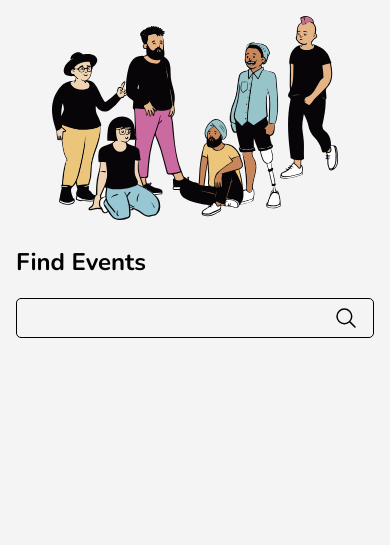
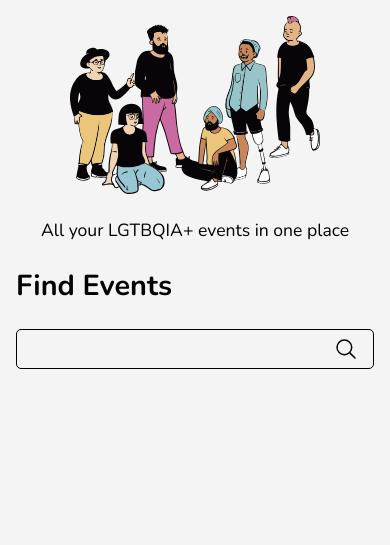
Before and after one commit to ceciCoding/Queerevent, a Flask app: page / in a window 390 px wide. Shown: the top 545 px of the page. Run offline with Flask 2, Linux system fonts and the light colour scheme; some libraries are stand-ins or nearby versions.

Commit message:
finished hero section for both sizes

```diff
--- a/static/styles.css
+++ b/static/styles.css
@@ -29,6 +29,10 @@ main {
     margin-top: 3rem;
 }
 
+h1 {
+    font-size: 2.2rem;
+}
+
 /*navigation bar styles*/
 .mobile-nav {
     display: none;
@@ -51,7 +55,7 @@ main {
 }
 
 .desktop-nav ul li {
-    margin-left: 2rem;
+    margin-left: 3.5rem;
     font-weight: 700;
 }
 
@@ -74,7 +78,7 @@ main {
 
 #search {
     height: 2.5rem;
-    width: 18rem;
+    width: 25rem;
     border: 1px solid;
     border-radius: 5px;
     background-color: transparent;
@@ -91,9 +95,11 @@ main {
 }
 
 .hero {
-    width: 80%;
+    width: 50%;
     grid-column: 2/3;
     justify-self: center;
+    font-size: 1.2rem;
+    text-align: center;
 }
 
 /*footer styles*/
@@ -108,7 +114,8 @@ footer {
     height: 40px;
 }
 
-/*mobile styles*/
+/****** MOBILE STYLES *********/
+
 @media screen and (max-width: 800px) {
     .desktop-nav {
         display: none;
@@ -121,6 +128,10 @@ footer {
     main {
         margin: 1rem;
     }
+
+   h1 {
+       font-size: 1.8rem;
+   }
 
 /*mobile nav styles*/
   .mobile-nav {
@@ -158,6 +169,12 @@ footer {
 
   .hero {
       margin: 0 auto;
+      width: 100%;
+      font-size: 1.1rem;
+  }
+
+  .hero > img {
+      width: 70%;
   }
 
 /*mobile footer styles*/
--- a/templates/base-hero.html
+++ b/templates/base-hero.html
@@ -4,6 +4,7 @@
 <section class="search-hero">
     <div class="hero">
         <img src="../static/assets/hero.svg" alt="drawing of queer people in a meeting">
+        <p>All your LGTBQIA+ events in one place</p>
     </div>
     <div class="search-area">
         <h1>{{ title }}</h1>
--- a/templates/layout.html
+++ b/templates/layout.html
@@ -4,7 +4,7 @@
     <meta charset="UTF-8">
     <meta name="viewport" content="width=device-width, initial-scale=1.0">
      <link href="https://fonts.googleapis.com/css2?family=Nunito:ital,wght@0,400;0,700;0,900;1,400;1,700&display=swap" rel="stylesheet">
-    <link rel="stylesheet" href="static/styles.css?v=1.032">
+    <link rel="stylesheet" href="static/styles.css?v=1.57.7545">
     <title>Queerevent</title>
 </head>
 <body>
```
